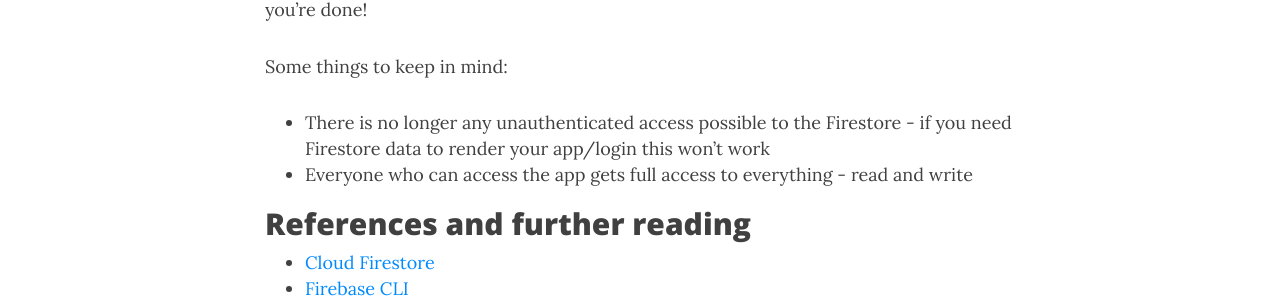
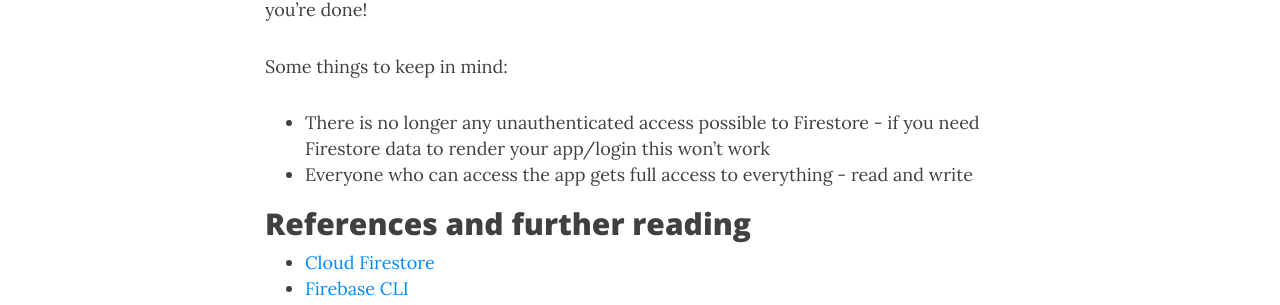
Before and after one commit to taddison/tjaddison.com, a Jekyll site: the page built from _posts/2019/2019-07-31-Allowing-only-specified-users-to-access-cloud-Firestore.md, in a window 1280 px wide and 900 px high, scrolled down 2636 px. Shown: the part 149-454 px from the top of the window. Built offline with Jekyll 4.4.1, drawn with Linux system fonts in a browser that asks for light colours; nearby versions of some CDN libraries.

Commit message:
Firestore (no the)

```diff
--- a/_posts/2019/2019-07-31-Allowing-only-specified-users-to-access-cloud-Firestore.md
+++ b/_posts/2019/2019-07-31-Allowing-only-specified-users-to-access-cloud-Firestore.md
@@ -55,7 +55,7 @@ From here you can either add additional users to the allow list, or if it's a pe
 
 Some things to keep in mind:
 
-- There is no longer any unauthenticated access possible to the Firestore - if you need Firestore data to render your app/login this won't work
+- There is no longer any unauthenticated access possible to Firestore - if you need Firestore data to render your app/login this won't work
  - Everyone who can access the app gets full access to everything - read and write
 
 ## References and further reading
```
